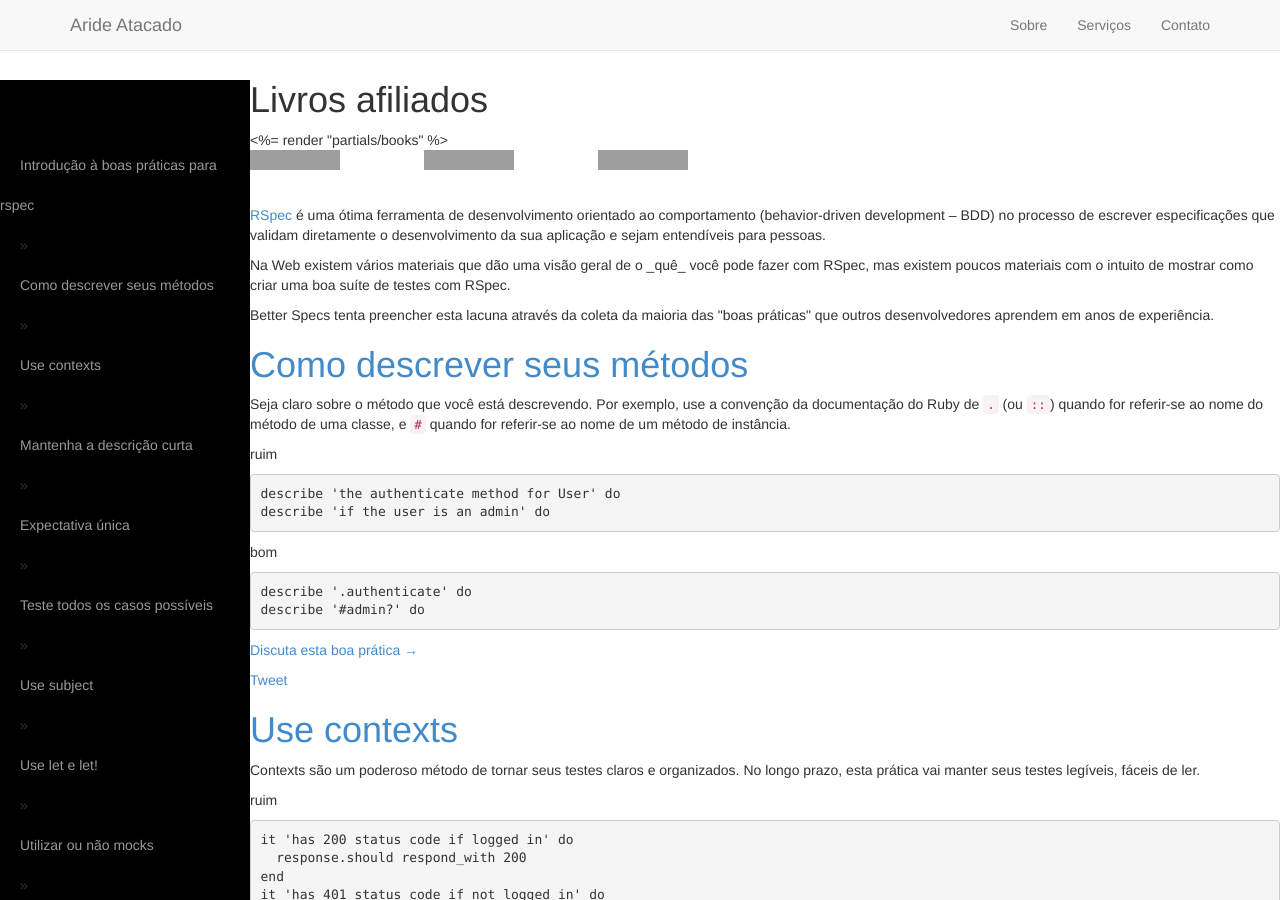
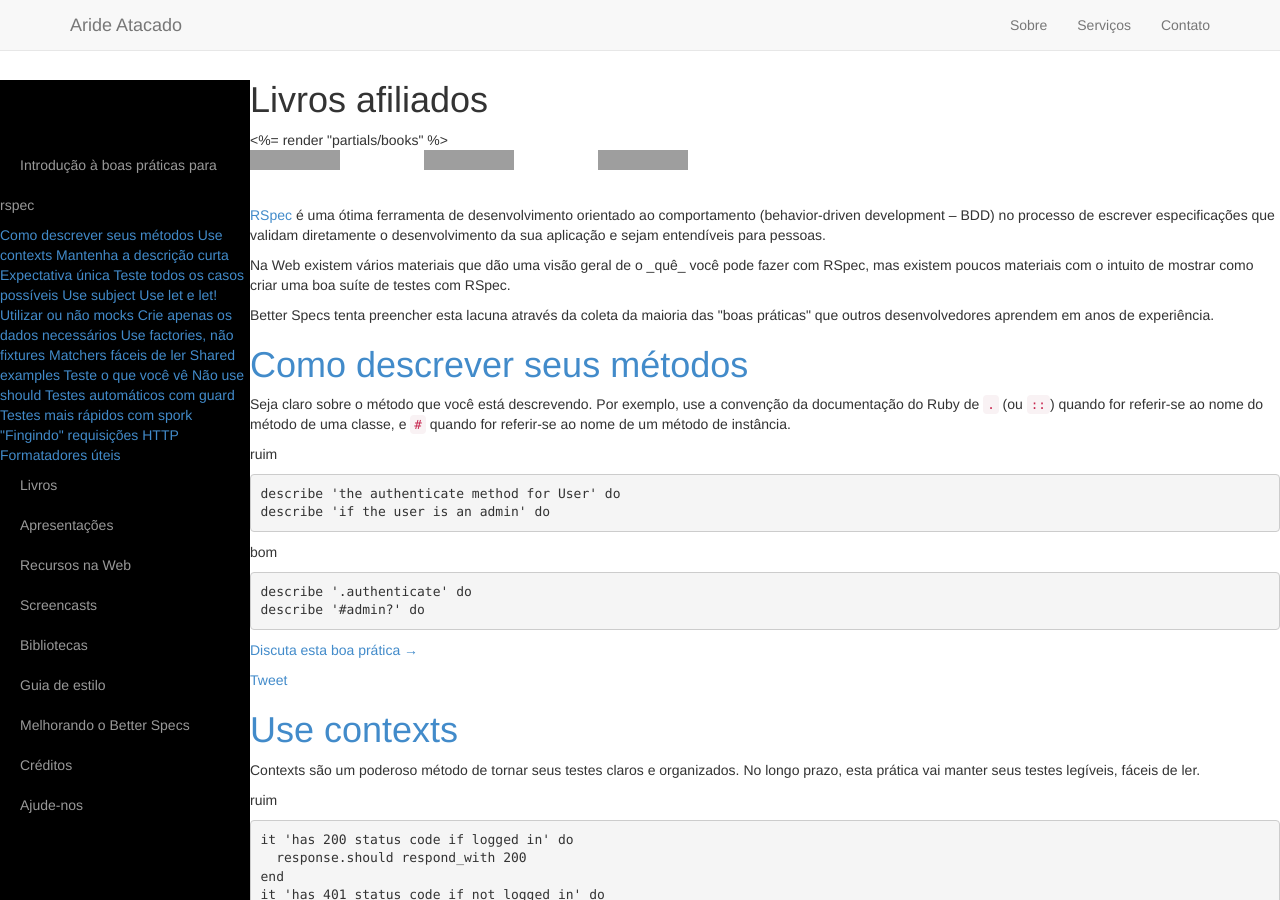
Before and after one commit to akz92/akz92.github.io, a Jekyll site: the page built from index.html, in a window 1280 px wide and 900 px high. Built offline with Jekyll 4.4.1, drawn with Linux system fonts in a browser that asks for light colours; comment, search, counter and statistics services are not loaded; grey boxes are pictures that could not be loaded.

Commit message:
refactored sidebar

```diff
--- a/_includes/menu.html
+++ b/_includes/menu.html
@@ -5,24 +5,25 @@
     <ul class="sidebar-nav">
       <li class="sidebar-brand">
         <li><a href="/">Introdução à boas práticas para rspec</a></li>
-        <li class="little">&raquo; <a href="#describe">Como descrever seus métodos</a></li>
-        <li class="little">&raquo; <a href="#contexts">Use contexts</a></li>
-        <li class="little">&raquo; <a href="#short">Mantenha a descrição curta</a></li>
-        <li class="little">&raquo; <a href="#single">Expectativa única</a></li>
-        <li class="little">&raquo; <a href="#all">Teste todos os casos possíveis</a></li>
-        <li class="little">&raquo; <a href="#subject">Use subject</a></li>
-        <li class="little">&raquo; <a href="#let">Use let e let!</a></li>
-        <li class="little">&raquo; <a href="#mock">Utilizar ou não mocks</a></li>
-        <li class="little">&raquo; <a href="#data">Crie apenas os dados necessários</a></li>
-        <li class="little">&raquo; <a href="#factories">Use factories, não fixtures</a></li>
-        <li class="little">&raquo; <a href="#matchers">Matchers fáceis de ler</a></li>
-        <li class="little">&raquo; <a href="#sharedexamples">Shared examples</a></li>
-        <li class="little">&raquo; <a href="#integration">Teste o que você vê</a></li>
-        <li class="little">&raquo; <a href="#should">Não use should</a></li>
-        <li class="little">&raquo; <a href="#guard">Testes automáticos com guard</a></li>
-        <li class="little">&raquo; <a href="#spork">Testes mais rápidos com spork</a></li>
-        <li class="little">&raquo; <a href="#http">"Fingindo" requisições HTTP</a></li>
-        <li class="little">&raquo; <a href="#formatter">Formatadores úteis</a></li>
+        <a href="#describe">Como descrever seus métodos</a></li>
+        <a href="#contexts">Use contexts</a></li>
+        <a href="#short">Mantenha a descrição curta</a></li>
+        <a href="#single">Expectativa única</a></li>
+        <a href="#all">Teste todos os casos possíveis</a></li>
+        <a href="#subject">Use subject</a></li>
+        <a href="#let">Use let e let!</a></li>
+        <a href="#mock">Utilizar ou não mocks</a></li>
+        <a href="#data">Crie apenas os dados necessários</a></li>
+        <a href="#factories">Use factories, não fixtures</a></li>
+        <a href="#matchers">Matchers fáceis de ler</a></li>
+        <a href="#sharedexamples">Shared examples</a></li>
+        <a href="#integration">Teste o que você vê</a></li>
+        <a href="#should">Não use should</a></li>
+        <a href="#guard">Testes automáticos com guard</a></li>
+        <a href="#spork">Testes mais rápidos com spork</a></li>
+        <a href="#http">"Fingindo" requisições HTTP</a></li>
+        <a href="#formatter">Formatadores úteis</a></li>
+
         <li><a href="#books">Livros</a></li>
         <li><a href="#presentations">Apresentações</a></li>
         <li><a href="#resources">Recursos na Web</a></li>
```
